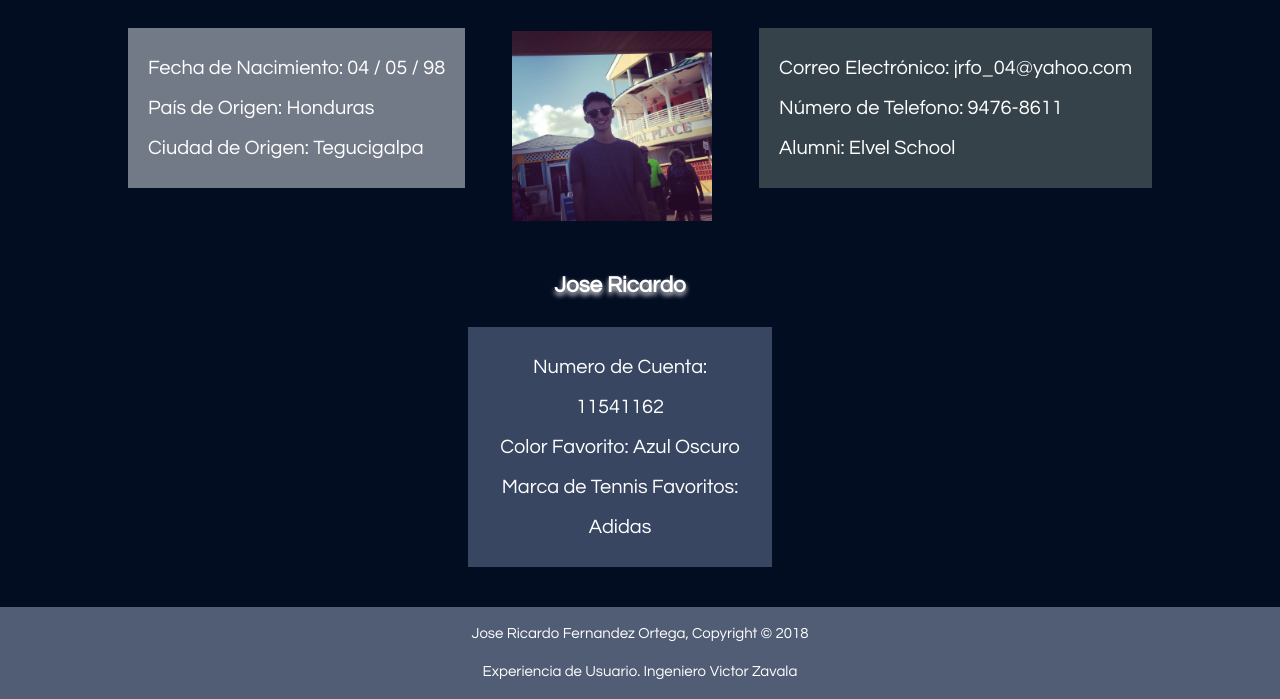
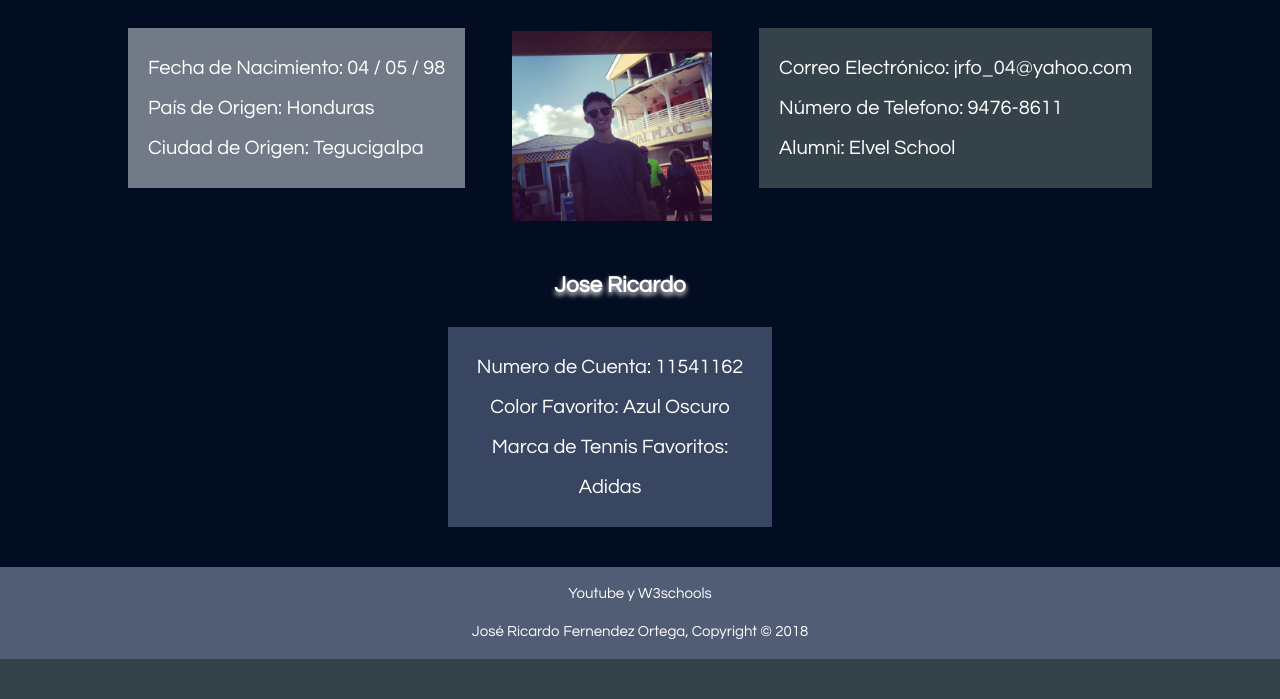
Before and after one commit to josefernandez98/Tarea1ExpUs, a plain HTML site: page DP.html in a window 1280 px wide. Shown: the part 192-891 px from the top of the page. After the commit the page ends 851 px from the top, so only its background shows below. Drawn offline with Linux system fonts and the light colour scheme.

Commit message:
Correcciones

```diff
--- a/DP.html
+++ b/DP.html
@@ -63,10 +63,9 @@
 		</section>
 
 		<footer>
-			<p>Jose Ricardo Fernandez Ortega, Copyright &copy; 2018</p>
-			<p>Experiencia de Usuario. Ingeniero Victor Zavala</p>
+			<p>Youtube y W3schools</p>
+			<p>José Ricardo Fernendez Ortega, Copyright &copy; 2018</p>
 		</footer
-
 	</body>
 
 </html>
--- a/css/style.css
+++ b/css/style.css
@@ -225,7 +225,7 @@ header nav {
   font-size: 20px;
   text-align: center;
   line-height: 2em;
-  margin-left: 300px;
+  margin-left: 280px;
   margin-right: 380px;
   margin-bottom: 40px;
 }
```
Also changed, not shown: HobyEx.html (+2 -2 lines), index.html (+1 -1 lines).
